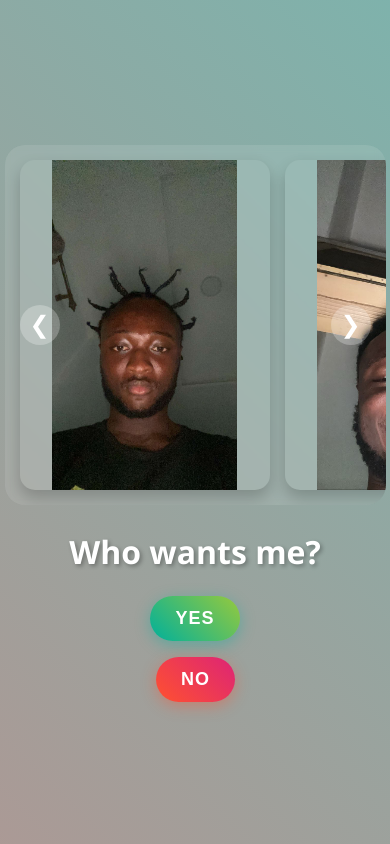
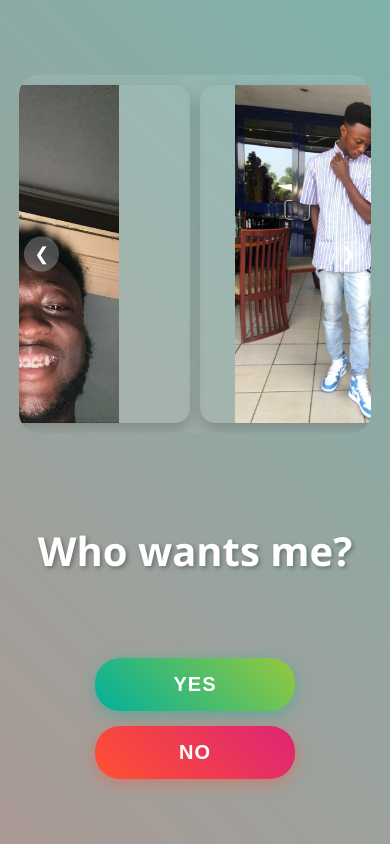
Before and after one commit to 21brewsamuel/LJTroll, a plain HTML site: page index.html in a window 390 px wide. Drawn offline with Linux system fonts and the light colour scheme.

Commit message:
Hotfix addressing mobile issues

```diff
--- a/index.html
+++ b/index.html
@@ -18,8 +18,10 @@
         <button class="carousel-button next" onclick="moveCarousel(1)">❯</button>
     </div>
     <h1>Who wants me?</h1>
-    <button class="yes" onclick="handleYesClick()">Yes</button>
-    <button class="no" onclick="showPopup('no')">No</button>
+    <div class="button-container">
+        <button class="yes" onclick="handleYesClick()">Yes</button>
+        <button class="no" onclick="showPopup('no')">No</button>
+    </div>
 
     <div id="popup" class="popup">
         <div class="popup-content">
--- a/styles.css
+++ b/styles.css
@@ -242,63 +242,78 @@ button:active {
 
 /* Mobile Responsiveness */
 @media screen and (max-width: 768px) {
+    body {
+        height: 100vh;
+        padding: 0;
+        justify-content: space-evenly; /* Better vertical spacing */
+    }
+
     .carousel-container {
-        width: 90vw; /* Use viewport width */
-        padding: 15px;
-        margin: 10px;
+        width: 85vw;
+        height: auto;
+        padding: 10px;
+        margin: 10px auto;
+    }
+
+    .carousel {
+        display: flex;
+        justify-content: center;
+        gap: 10px;
     }
 
     .carousel img {
-        width: 250px; /* Smaller images on mobile */
-        height: 330px;
+        width: 85vw; /* Full width of container */
+        height: auto; /* Maintain aspect ratio */
+        max-height: 40vh; /* Limit height to prevent overflow */
+        object-fit: contain;
     }
 
     h1 {
-        font-size: 2em; /* Smaller heading on mobile */
+        font-size: 2.5em;
         margin: 15px 0;
+        padding: 0 20px;
+        text-align: center;
+    }
+
+    .button-container {
+        display: flex;
+        flex-direction: column;
+        gap: 15px;
+        width: 100%;
+        align-items: center;
     }
 
     button.yes, button.no {
-        padding: 12px 25px;
-        font-size: 18px;
-        margin: 8px;
+        width: 200px;
+        padding: 15px 0;
+        font-size: 20px;
+        margin: 0;
     }
 
-    .popup-content {
-        width: 85%;
-        margin: 0 10px;
-        padding: 20px;
-    }
-
-    .popup-content p {
+    .carousel-button {
+        width: 35px;
+        height: 35px;
         font-size: 18px;
     }
 
-    .carousel-button {
-        width: 40px;
-        height: 40px;
-        padding: 10px;
+    .prev {
+        left: 5px;
     }
 
-    /* Adjust carousel slide calculation for mobile */
-    .carousel {
-        gap: 15px; /* Smaller gap on mobile */
+    .next {
+        right: 5px;
     }
 }
 
-/* Small phones */
+/* Additional styles for very small screens */
 @media screen and (max-width: 380px) {
-    .carousel img {
-        width: 200px; /* Even smaller images for very small devices */
-        height: 280px;
-    }
-
     h1 {
-        font-size: 1.8em;
+        font-size: 2em;
     }
 
     button.yes, button.no {
-        padding: 10px 20px;
-        font-size: 16px;
+        width: 180px;
+        padding: 12px 0;
+        font-size: 18px;
     }
 }
```
